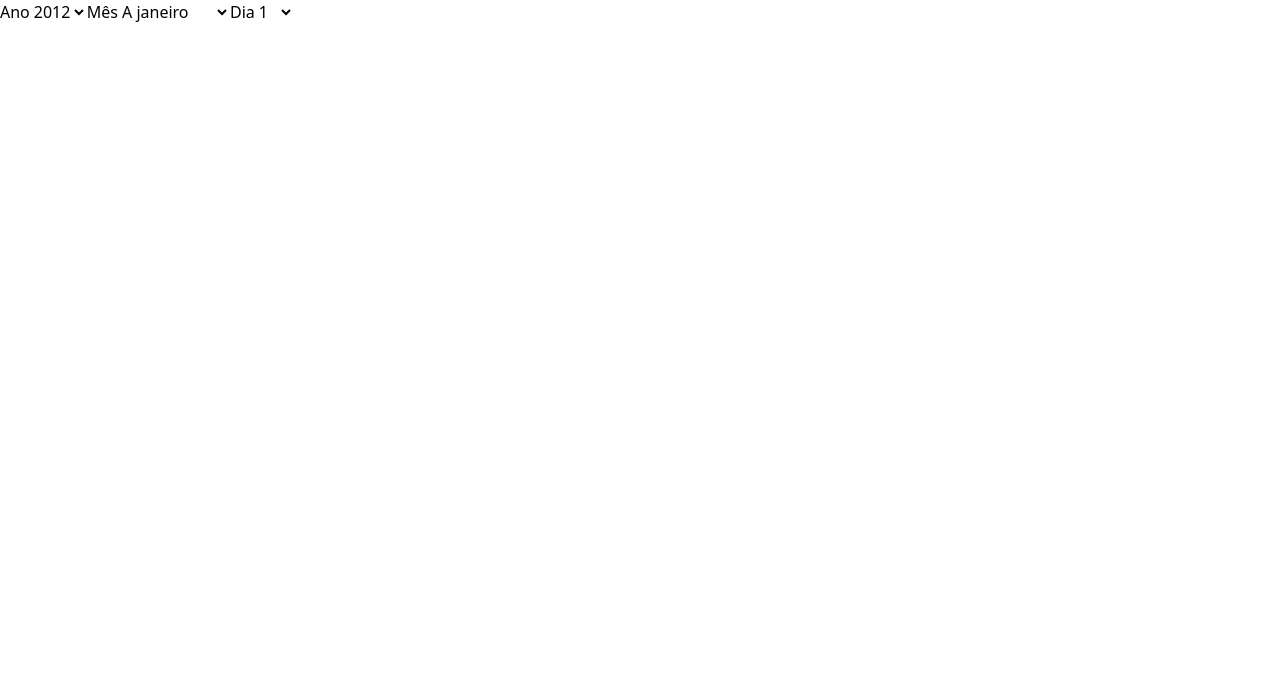
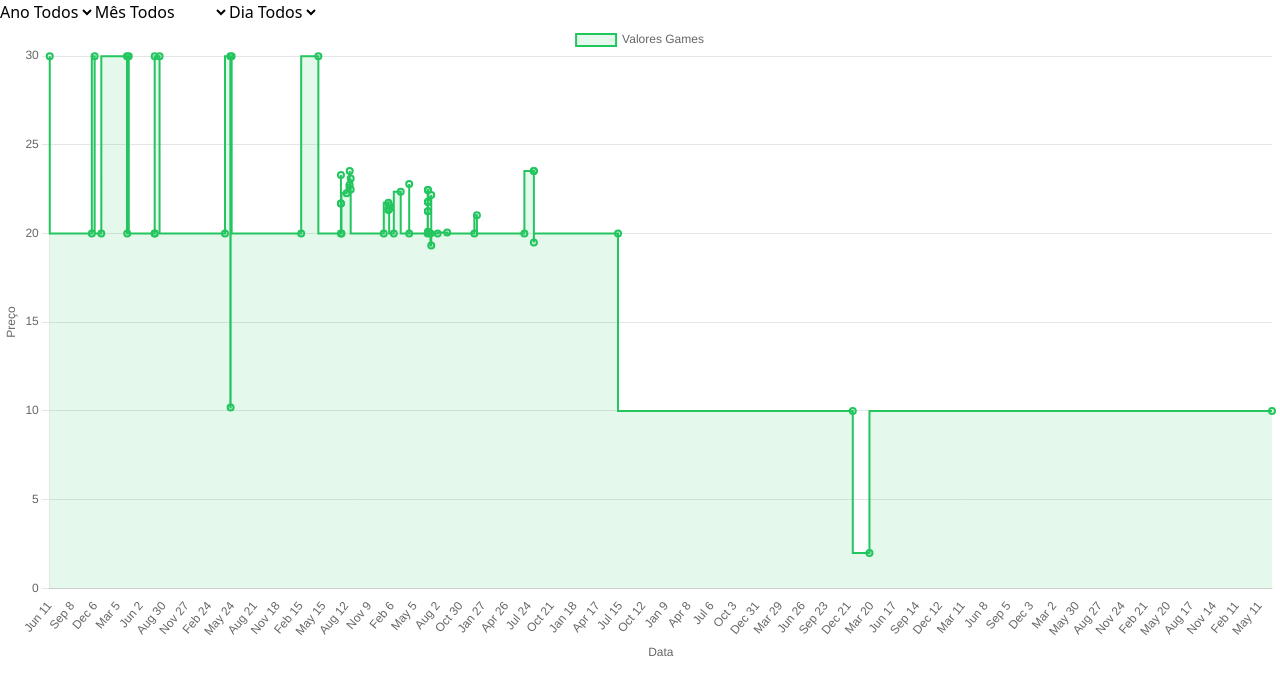
Before and after one commit to ChristianDev123/Faculdade_React-ChartJS_PI6SEM, a React (Vite) app: page / in a window 1280 px wide. Shown: the top 696 px of the page. Built offline with nearby package versions, Linux system fonts and the light colour scheme.

Commit message:
created date filter

```diff
--- a/src/screens/components/charts/area.tsx
+++ b/src/screens/components/charts/area.tsx
@@ -9,8 +9,9 @@ interface AreaChartProps{
 export default function AreaChart({games}:AreaChartProps){
     const [selectedData, setSelectedData] = useState<IGame[]>([])
     useEffect(()=>{
+        if(games.length === 0) return;
         setSelectedData(games.filter((game, index, arr)=>(index === 0 || game.precoRegular != arr[index-1].precoRegular)))
-    },[])
+    },[games])
 
     return(
         <section className="w-full h-full">
--- a/src/screens/components/filters/components/filter.tsx
+++ b/src/screens/components/filters/components/filter.tsx
@@ -1,14 +1,14 @@
 interface FilterProps{
     title:string,
     options: Array<string|number>,
-    setSelectedOption: React.Dispatch<React.SetStateAction<string>>
+    setSelectedOption: React.Dispatch<React.SetStateAction<string[]>>
 }
 
 export default function Filter({title,options,setSelectedOption}:FilterProps){
     return(
         <>
             <span>{title}</span>
-            <select onChange={(e)=>{setSelectedOption(e.target.value)}}>
+            <select onChange={(e)=>setSelectedOption([e.target.selectedOptions[0].value])}>
                 {options.map((option,i)=>(<option value={option} key={i}>{option}</option>))}
             </select>
         </>
--- a/src/screens/components/filters/date.tsx
+++ b/src/screens/components/filters/date.tsx
@@ -1,25 +1,26 @@
+import { EnumMonthName } from "../../../shared/enumMonthName";
 import Filter from "./components/filter"
 
 interface DateFilterProps {
     period:'Ano' | 'Mês' | 'Dia' | 'Trimestre',
-    gameDates:Date[]
-    setSelectedOptions:React.Dispatch<React.SetStateAction<string>>
+    gameDates:string[]
+    setSelectedOptions:React.Dispatch<React.SetStateAction<string[]>>
 }
 
 export default function DateFilter({period, gameDates, setSelectedOptions}:DateFilterProps){
 
     function getAvailableOptions(){
         let data = gameDates.map((date)=>
-            period == 'Ano'? date.getFullYear():
-            period == 'Mês'? `${String.fromCharCode(date.getMonth()+65)} ${date.toLocaleString('pt-BR', { month: 'long' })}`:
-            period == 'Dia'? date.getDate():
-            Math.ceil((date.getMonth() + 1) / 3).toString()
+            period == 'Ano'? date.substring(0,4):
+            period == 'Mês'? EnumMonthName[Number.parseInt(date.substring(5,7))]:
+            date.substring(8,10)
         );
         const dataSet = new Set(data);
-        const dataArr = [...dataSet]
-        const arrTypeNumber = dataArr.every(el => typeof el === 'number')
-        dataArr.sort(arrTypeNumber?((a, b) => a - b):undefined)
-        return dataArr
+        const dataArr = [...dataSet];
+        const arrTypeNumber = dataArr.every(el => typeof el === 'number');
+        dataArr.sort(arrTypeNumber?((a, b) => a - b):undefined);
+        dataArr.unshift('Todos');
+        return dataArr;
     }
 
     return(
--- a/src/screens/home.tsx
+++ b/src/screens/home.tsx
@@ -4,17 +4,18 @@ import type { IGame } from "../shared/interfaces/IGame";
 import { useGameStore } from "../stores/games";
 import AreaChart from "./components/charts/area";
 import DateFilter from "./components/filters/date";
+import { EnumMonthName } from "../shared/enumMonthName";
 
 export default function Home(){
     const {games, setGames} = useGameStore()
-    const [gamesDate,setGamesDate] = useState<Date[]>([])
-    const [dayFilter, setDayFilter] = useState('Todos')
-    const [monthFilter, setMonthFilter] = useState('Todos')
-    const [yearFilter, setYearFilter] = useState('Todos')
+    const [gamesDate,setGamesDate] = useState<string[]>([])
+    const [dayFilter, setDayFilter] = useState(['Todos'])
+    const [monthFilter, setMonthFilter] = useState(['Todos'])
+    const [yearFilter, setYearFilter] = useState(['Todos'])
 
     useEffect(()=>{
-        const data = Mockdata.map<IGame>((game)=>{
-            return ({
+        const data = Mockdata.map<IGame>((game)=>(
+            {
                 data:game.timestamp.substring(0,10),
                 discontoNaData: Number(game.discount_cut),
                 loja:game.shop_name,
@@ -22,15 +23,21 @@ export default function Home(){
                 precoNaData: Number(game.price_amount),
                 precoRegular:Number(game.regular_amount),
                 moeda:game.price_currency,
-            })
-        })
-        setGamesDate(data.map(({data})=>new Date(data)))
+            }
+        ))
+        setGamesDate(data.map(({data})=>{
+            const date = new Date(data);
+            date.setHours(0,0,0,0);
+            return date.toISOString()
+        }))
         setGames(data)
     },[])
 
     useEffect(()=>{
-        const data = Mockdata.map<IGame>((game)=>{
-            return ({
+        if(gamesDate.length === 0) return;
+
+        const data = Mockdata.map<IGame>((game)=> (
+            {
                 data:game.timestamp.substring(0,10),
                 discontoNaData: Number(game.discount_cut),
                 loja:game.shop_name,
@@ -38,20 +45,22 @@ export default function Home(){
                 precoNaData: Number(game.price_amount),
                 precoRegular:Number(game.regular_amount),
                 moeda:game.price_currency,
-            })
-        })
-        const years = yearFilter == 'Todos'?
-            gamesDate.map((date)=>date):
-            gamesDate.filter((date)=>yearFilter.includes(date.getFullYear().toString()));
-        const month = yearFilter == 'Todos'?
-            gamesDate.map((date)=>date):
-            gamesDate.filter((date)=>monthFilter.includes(`${String.fromCharCode(date.getMonth()+65)} ${date.toLocaleString('pt-BR', { month: 'long' })}`));
-        const day = dayFilter == 'Todos'?
-            gamesDate.map((date)=>date):
-            gamesDate.filter((date)=>date.getDate());
+            }
+        ))
+
+        const years = yearFilter.includes('Todos')? gamesDate:
+            gamesDate.filter((date)=>yearFilter.includes(date.substring(0,4)));
+        const month = monthFilter.includes('Todos')? gamesDate:
+            gamesDate.filter((date)=>monthFilter.includes(EnumMonthName[Number.parseInt(date.substring(5,7))]))
+        const day = dayFilter.includes('Todos')? gamesDate:
+            gamesDate.filter((date)=>dayFilter.includes(date.substring(8,10)));
+
         setGames(data.filter(({data})=>{
             const date = new Date(data);
-            return years.includes(date) && month.includes(date) && day.includes(date)
+            date.setHours(0,0,0,0);
+            return years.includes(date.toISOString())
+            && month.includes(date.toISOString())
+            && day.includes(date.toISOString())
         }))
     },[dayFilter,monthFilter,yearFilter])
 
@@ -62,7 +71,7 @@ export default function Home(){
                 <DateFilter
                     period="Ano"
                     gameDates={gamesDate}
-                    setSelectedOptions={setDayFilter}
+                    setSelectedOptions={setYearFilter}
                 />
                 <DateFilter
                     period="Mês"
@@ -72,10 +81,10 @@ export default function Home(){
                 <DateFilter
                     period="Dia"
                     gameDates={gamesDate}
-                    setSelectedOptions={setYearFilter}
+                    setSelectedOptions={setDayFilter}
                 />
             </section>
-            {games.length>0 &&
+            {games.length > 0 &&
             (
                 <AreaChart
                     games={games}
--- /dev/null
+++ b/src/shared/enumMonthName.ts
@@ -0,0 +1,14 @@
+export enum EnumMonthName {
+  January = 1,
+  February,
+  March,
+  April,
+  May,
+  June,
+  July,
+  August,
+  September,
+  October,
+  November,
+  December,
+}
```
